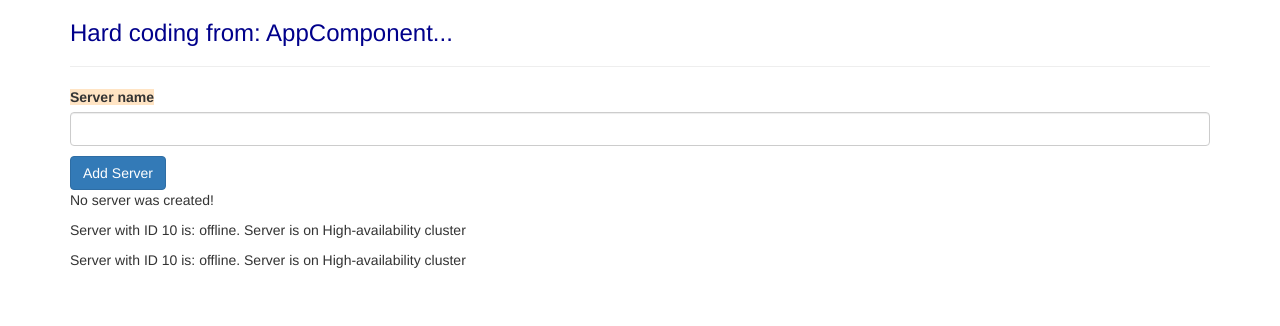
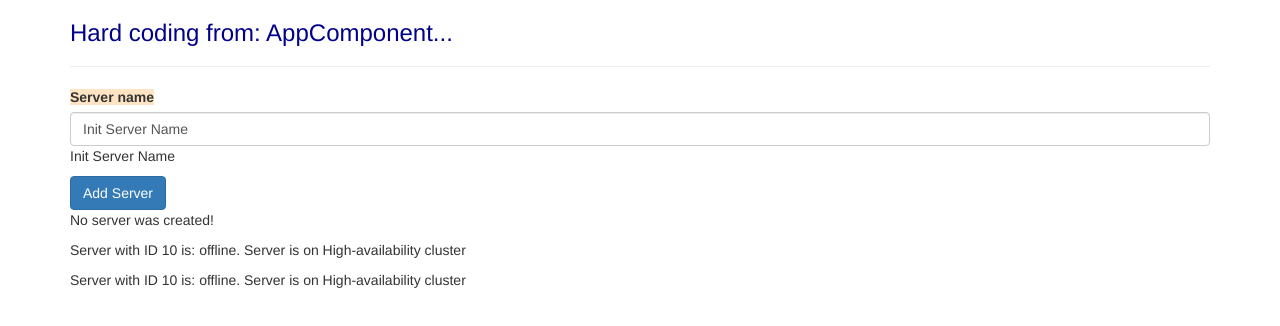
Before and after one commit to dnovello/ng-my-app, an Angular app: page / in a window 1280 px wide. Shown: the top 326 px of the page. Built offline with nearby package versions, Linux system fonts and the light colour scheme.

Commit message:
33. Two way Databinding

```diff
--- a/src/app/app.module.ts
+++ b/src/app/app.module.ts
@@ -1,6 +1,7 @@
 import { NgModule } from '@angular/core';
 import { BrowserModule } from '@angular/platform-browser';
-// import { FormsModule } from '@angular/forms';
+//33. Two way Databinding: import FormsModule
+import { FormsModule } from '@angular/forms';
 // import { HttpClientModule } from '@angular/common/http';
 
 import { AppComponent } from './app.component';
@@ -17,7 +18,8 @@ import { WarningAlertComponent } from './warning-alert/warning-alert.component';
     SuccessAlertComponent,
     WarningAlertComponent,
   ],
-  imports: [BrowserModule],
+  //33. Two way Databinding: add to imports array "FormModule" to use it
+  imports: [BrowserModule, FormsModule],
   providers: [],
   bootstrap: [AppComponent],
 })
--- a/src/app/servers/servers.component.html
+++ b/src/app/servers/servers.component.html
@@ -1,8 +1,13 @@
 <label for="">Server name</label>
-<!-- (input): ascoltiamo evento DOM fornito dall'elemento input | ($event): mediante questo nome di variabile "riservato" (nel template quando si usa l'event binding),passiamo (catturiamo) l'evento (oggetto) al metodo invocato (ad ogni evento, in questo caso pressione di tasto nel campo input) onUpdateServerName(). NB. $event funzionerà solamente se inserito tra le "" -->
-<!-- Per riassumere: ($event) è parola riservata che ci da accesso ai dati dell'evento -->
-<input type="text" class="form-control" (input)="onUpdateServerName($event)" />
+<!-- 31.Passing and Using Data with Event Binding -->
+<!-- <input type="text" class="form-control" (input)="onUpdateServerName($event)" /> -->
+
+<!-- 33.Two Way Databinding: use [(ngModel)]="" to update property "serverName"; furthermore, if I change the "serverName" property (runtime) the input name also changes (to see that use the above input form)-->
+<input type="text" class="form-control" [(ngModel)]="serverName" />
+
+<!-- 33.Two Way Databinding: by [(ngModel)]="" the property "serverName" is updated below too -->
 <p>{{ serverName }}</p>
+
 <button
   class="btn btn-primary"
   [disabled]="!allowNewServer"
--- a/src/app/servers/servers.component.ts
+++ b/src/app/servers/servers.component.ts
@@ -8,18 +8,18 @@ import { Component, OnInit } from '@angular/core';
 export class ServersComponent implements OnInit {
   allowNewServer = false;
   serverCreationStatus = 'No server was created!';
-  serverName = '';
+  serverName = 'Init Server Name';
 
   constructor() {
     setTimeout(() => (this.allowNewServer = true), 2000);
   }
   ngOnInit() {}
-  //Naming convention: "on" before "CreateServer" mean an action (event) to do something
+
   onCreateServer() {
     this.serverCreationStatus = 'Server created!!';
   }
+  //31.Passing and Using Data with Event Binding
   onUpdateServerName(event: Event) {
-    console.log(event); //Eg. se scrivo "test" nel campo input, nella console cercando all'interno di uno qualsiasi degli eventi e sotto la voce InputEvent{}/target:/ troverò il valore inserito value:"test". Grazie a questo dato possiamo impostare unanuova properyy serverName = '' (sopra) quindi preleviamo il dato dal dOM con questa sintassi: (<HTMLInputElement>event.target) ed aggiungendo il dato "value" dall'oggetto InputEvent
-    this.serverName = (<HTMLInputElement>event.target).value; //si usa "event" in quanto è la variabile riservata ($event) presente nel DOM
+    this.serverName = (<HTMLInputElement>event.target).value;
   }
 }
```
